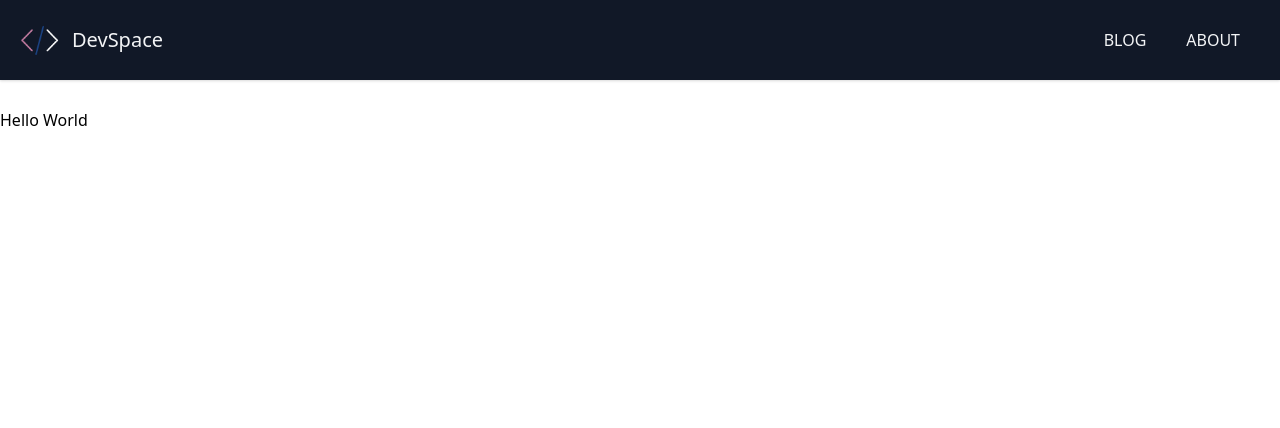
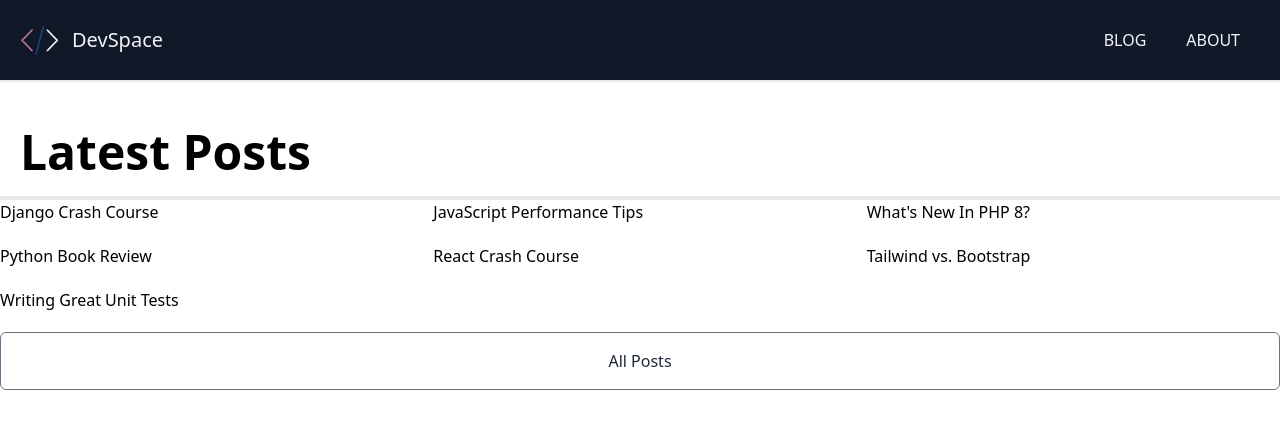
Before and after one commit to gazjosef/devspace-blog, a Next.js app: page / in a window 1280 px wide. Shown: the top 428 px of the page. Built offline with nearby package versions, Linux system fonts and the light colour scheme.

Commit message:
Display Posts

```diff
--- a/pages/index.js
+++ b/pages/index.js
@@ -1,5 +1,6 @@
 import fs from "fs";
 import path from "path";
+import Link from "next/link";
 import matter from "gray-matter";
 import Layout from "../components/Layout";
 
@@ -7,7 +8,19 @@
   console.log(posts);
   return (
     <Layout>
-      <h1>Hello World</h1>
+      <h1 className="text-5xl border-b-4 p-5 font-bold">Latest Posts</h1>
+
+      <div className="grid md:grid-cols-2 lg:grid-cols-3 gap-5">
+        {posts.map((post, index) => (
+          <h3>{post.frontmatter.title}</h3>
+        ))}
+      </div>
+
+      <Link href="/blog">
+        <a className="block text-center border border-gray-500 text-gray-800 rounded-md py-4 my-5 transition duration-500 ease select-none hover:text-white hover:bg-gray-900 focus:outline-none focus:shadow-outline w-full">
+          All Posts
+        </a>
+      </Link>
     </Layout>
   );
 }
```
